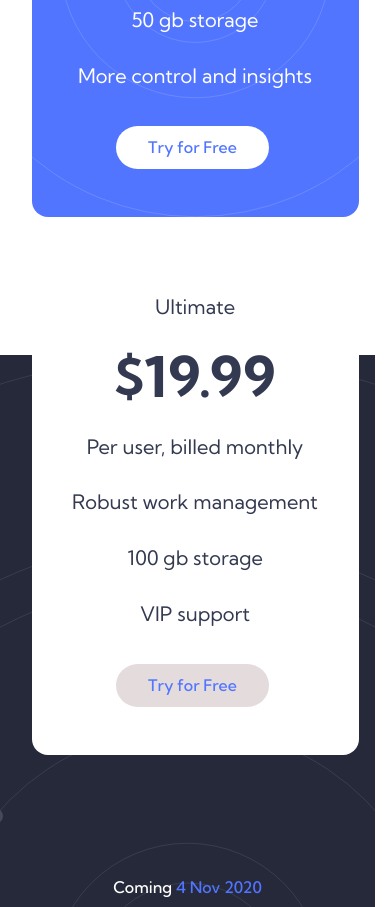
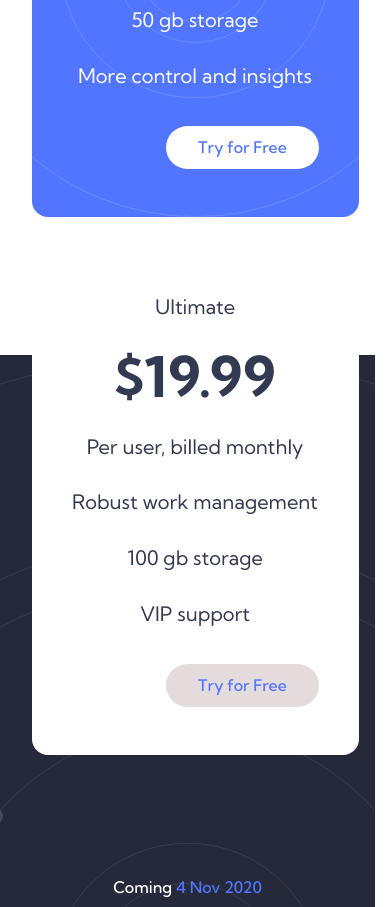
Before and after one commit to EAguayodev/Officelite-coming-soon-site, a plain HTML site: page index.html in a window 390 px wide. Shown: the part 1860-2767 px from the top of the page. Drawn offline with Linux system fonts and the light colour scheme.

Commit message:
centering buttons inside the subscription cards for tablet devices

```diff
--- a/scss/_header.scss
+++ b/scss/_header.scss
@@ -163,14 +163,9 @@
 
     .sub-cards{
       width: 43.063rem;
-    }
-
-    .btn-ultimate {
-      left: 60%;
-    }
-
-    .btn-pro{
-      left: 60%;
+      .btn-ultimate, .btn-pro, .btn-basic {
+        left: 39%;
+      }
     }
   }
 }
```
Also changed, not shown: css/main.css.
